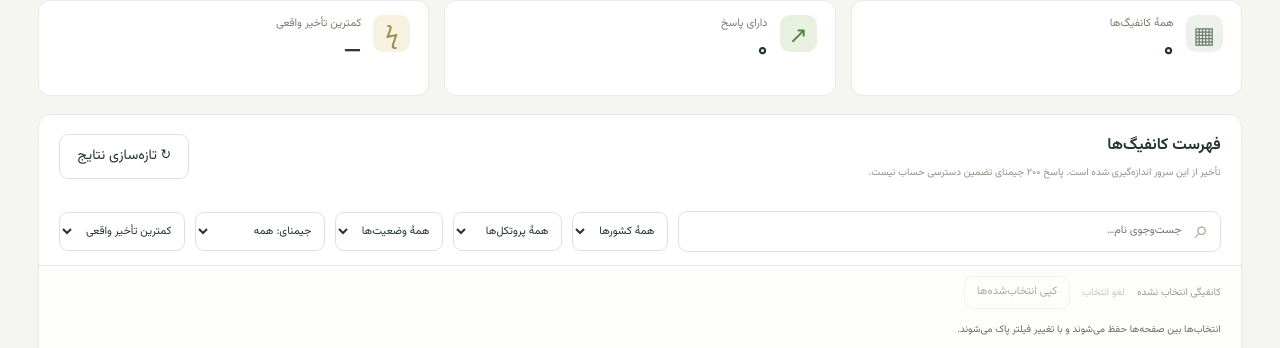
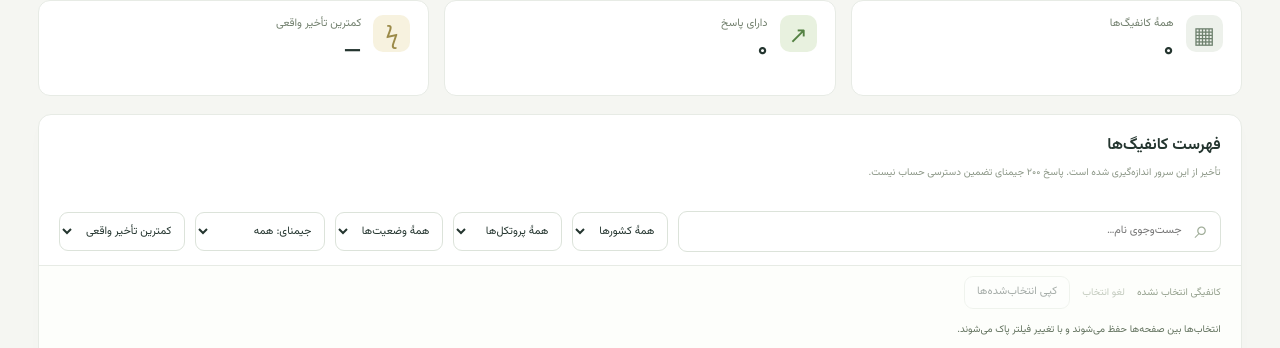
Before and after one commit to iamiralpha/v2ray-desk, a Flask app: page / in a window 1280 px wide. Shown: the part 367-715 px from the top of the page. Run offline with Flask 3, Linux system fonts and the light colour scheme; data comes from the database, SQL or seed files in the repository; data that the repository does not hold is empty; parts of the project's set-up code (start-up, migrations or seed data) failed here and were passed over.

Commit message:
Keep public controls focused on filtering and copying configurations

```diff
--- a/panel/templates/public.html
+++ b/panel/templates/public.html
@@ -23,7 +23,7 @@
       <article><span class="stat-icon fast">ϟ</span><div><p>{{ 'Best Real Delay' if en else 'کمترین تأخیر واقعی' }}</p><strong id="public-best">—</strong></div></article>
     </section>
     <section class="collection">
-      <div class="collection-heading"><div><h2>{{ 'Available configurations' if en else 'فهرست کانفیگ‌ها' }}</h2><p>{{ 'Delay is measured from this server. Gemini HTTP 200 does not guarantee account access.' if en else 'تأخیر از این سرور اندازه‌گیری شده است. پاسخ ۲۰۰ جیمنای تضمین دسترسی حساب نیست.' }}</p></div><button id="public-refresh" class="secondary">↻ {{ 'Refresh results' if en else 'تازه‌سازی نتایج' }}</button></div>
+      <div class="collection-heading"><div><h2>{{ 'Available configurations' if en else 'فهرست کانفیگ‌ها' }}</h2><p>{{ 'Delay is measured from this server. Gemini HTTP 200 does not guarantee account access.' if en else 'تأخیر از این سرور اندازه‌گیری شده است. پاسخ ۲۰۰ جیمنای تضمین دسترسی حساب نیست.' }}</p></div></div>
       <div class="filters">
         <label class="search"><span aria-hidden="true">⌕</span><input id="public-search" type="search" maxlength="200" placeholder="{{ 'Search by name…' if en else 'جست‌وجوی نام…' }}" aria-label="{{ 'Search' if en else 'جست‌وجو' }}"></label>
         <select id="public-country" aria-label="{{ 'Country' if en else 'کشور' }}"><option value="">{{ 'All countries' if en else 'همهٔ کشورها' }}</option></select>
```
